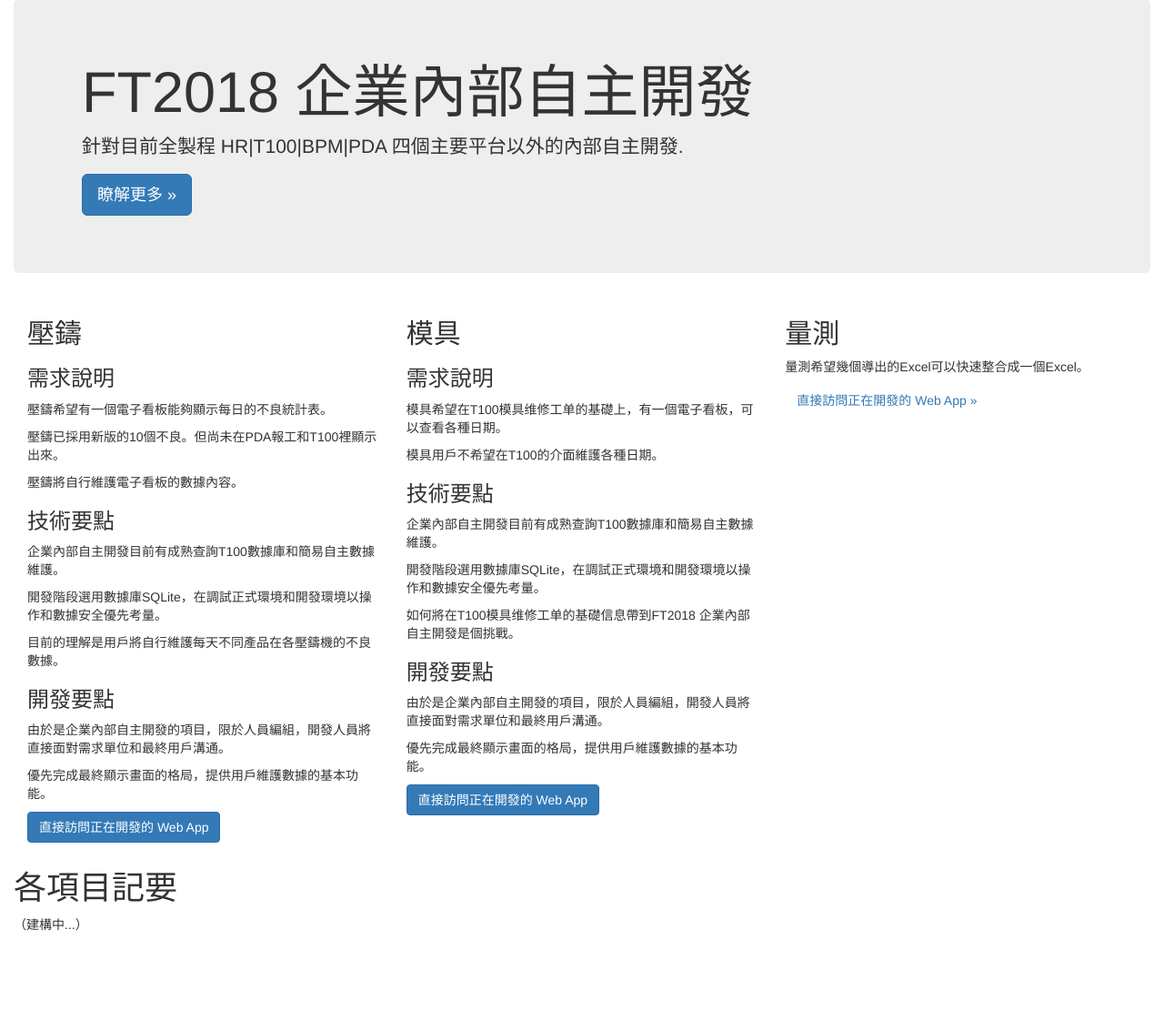
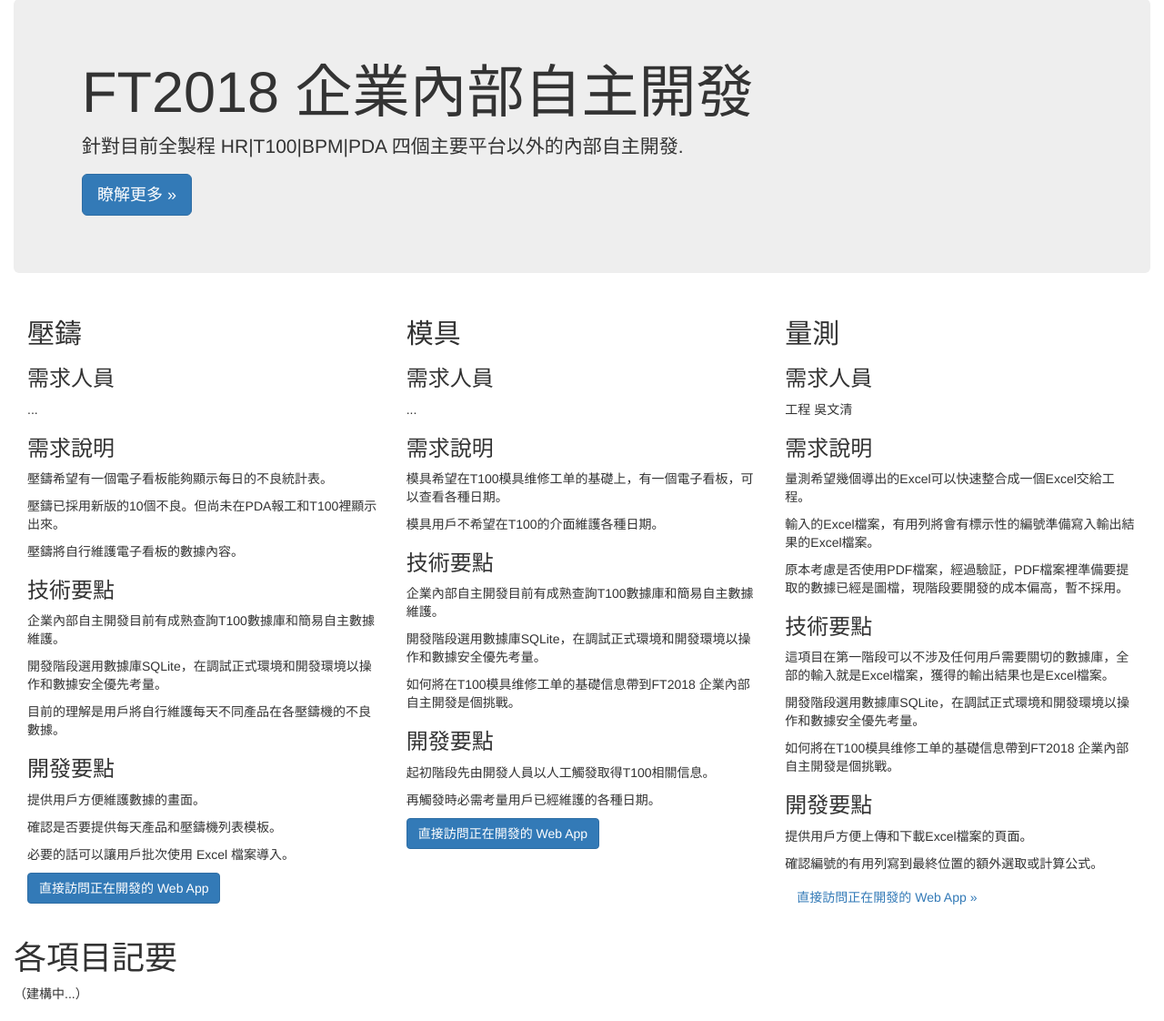
Before and after one commit to twoutlook/ft2018, a Django app: page / in a window 1280 px wide. Shown: the part 57-1179 px from the top of the page at 91% size. Before the commit the page ends 1080 px from the top, so only its background shows below. Run offline with Django 3.2, Linux system fonts and the light colour scheme; data that the repository does not hold is empty; some libraries are stand-ins or nearby versions.

Commit message:
to add contact person

```diff
--- a/mysite/polls/templates/polls/index.html
+++ b/mysite/polls/templates/polls/index.html
@@ -38,6 +38,9 @@
      <div class="row">
        <div class="col-md-4">
          <h2>壓鑄</h2>
+         <h3>需求人員</h3>
+
+         <p>... </p>
          <h3>需求說明</h3>
 
          <p>壓鑄希望有一個電子看板能夠顯示每日的不良統計表。 </p>
@@ -51,14 +54,19 @@
 
          <h3>開發要點</h3>
 
-         <p>由於是企業內部自主開發的項目，限於人員編組，開發人員將直接面對需求單位和最終用戶溝通。 </p>
-         <p>優先完成最終顯示畫面的格局，提供用戶維護數據的基本功能。 </p>
+         <p>提供用戶方便維護數據的畫面。 </p>
+         <p>確認是否要提供每天產品和壓鑄機列表模板。 </p>
+
+         <p>必要的話可以讓用戶批次使用 Excel 檔案導入。 </p>
           <p> <a class='btn btn-primary' href='http://10.10.0.111'>直接訪問正在開發的 Web App</a></p>
 
          <!-- <p><a class="btn btn-secondary" href="http://10.10.0.111" role="button">直接訪問正在開發的 Web App &raquo;</a></p> -->
        </div>
        <div class="col-md-4">
          <h2>模具</h2>
+         <h3>需求人員</h3>
+
+         <p>... </p>
             <h3>需求說明</h3>
             <p>模具希望在T100模具维修工单的基礎上，有一個電子看板，可以查看各種日期。 </p>
             <p>模具用戶不希望在T100的介面維護各種日期。 </p>
@@ -70,15 +78,35 @@
          <p>開發階段選用數據庫SQLite，在調試正式環境和開發環境以操作和數據安全優先考量。 </p>
    <p>如何將在T100模具维修工单的基礎信息帶到FT2018 企業內部自主開發是個挑戰。 </p>
          <h3>開發要點</h3>
-
-         <p>由於是企業內部自主開發的項目，限於人員編組，開發人員將直接面對需求單位和最終用戶溝通。 </p>
-         <p>優先完成最終顯示畫面的格局，提供用戶維護數據的基本功能。 </p>
+         <p>起初階段先由開發人員以人工觸發取得T100相關信息。 </p>
+         <p>再觸發時必需考量用戶已經維護的各種日期。 </p>
           <p> <a class='btn btn-primary' href='http://10.10.0.111'>直接訪問正在開發的 Web App</a></p>
 
         </div>
        <div class="col-md-4">
          <h2>量測</h2>
-         <p>量測希望幾個導出的Excel可以快速整合成一個Excel。</p>
+         <h3>需求人員</h3>
+
+         <p>工程&nbsp;吳文清</p>
+           <h3>需求說明</h3>
+         <p>量測希望幾個導出的Excel可以快速整合成一個Excel交給工程。</p>
+         <p>輸入的Excel檔案，有用列將會有標示性的編號準備寫入輸出結果的Excel檔案。</p>
+         <p>原本考慮是否使用PDF檔案，經過驗証，PDF檔案裡準備要提取的數據已經是圖檔，現階段要開發的成本偏高，暫不採用。</p>
+
+
+                  <h3>技術要點</h3>
+
+                  <p>這項目在第一階段可以不涉及任何用戶需要關切的數據庫，全部的輸入就是Excel檔案，獲得的輸出結果也是Excel檔案。 </p>
+                  <p>開發階段選用數據庫SQLite，在調試正式環境和開發環境以操作和數據安全優先考量。 </p>
+            <p>如何將在T100模具维修工单的基礎信息帶到FT2018 企業內部自主開發是個挑戰。 </p>
+                  <h3>開發要點</h3>
+
+                  <p>提供用戶方便上傳和下載Excel檔案的頁面。 </p>
+                  <p>確認編號的有用列寫到最終位置的額外選取或計算公式。 </p>
+                   <!-- <p> <a class='btn btn-primary' href='http://10.10.0.111'>直接訪問正在開發的 Web App</a></p> -->
+
+
+
          <p><a class="btn btn-secondary" href="#" role="button">直接訪問正在開發的 Web App &raquo;</a></p>
        </div>
      </div>
--- a/mysite/polls/templates/polls/indexDev.html
+++ b/mysite/polls/templates/polls/indexDev.html
@@ -73,6 +73,9 @@
        </div>
        <div class="col-md-4">
          <h2>技術要點</h2>
+
+                           <p>由於是企業內部自主開發的項目，限於人員編組，開發人員將直接面對需求單位和最終用戶溝通。 </p>
+                           <p>優先完成最終顯示畫面的格局，提供用戶維護數據的基本功能。 </p>
          <p>在現有成熟的開發技術上繼續延伸的可控性是最高的，不存在技術瓶頸。
             </p>
             <p>當現有開發技術或平台組合不能合直滿足需求時，就要進一步嘗試新的技術和平台。在合理的時限內，先評估可行性及必要的開發部署成本。 </p>
```
